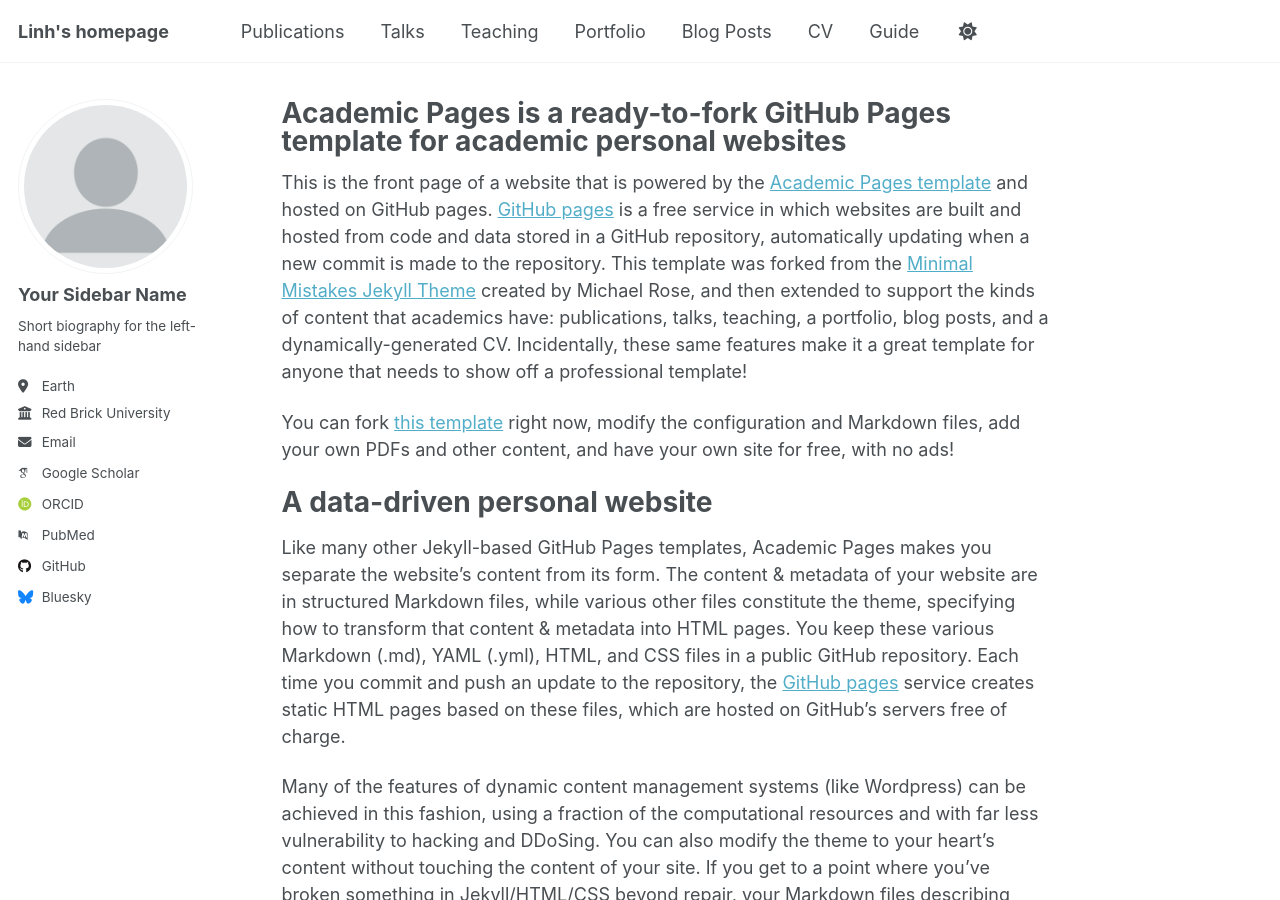
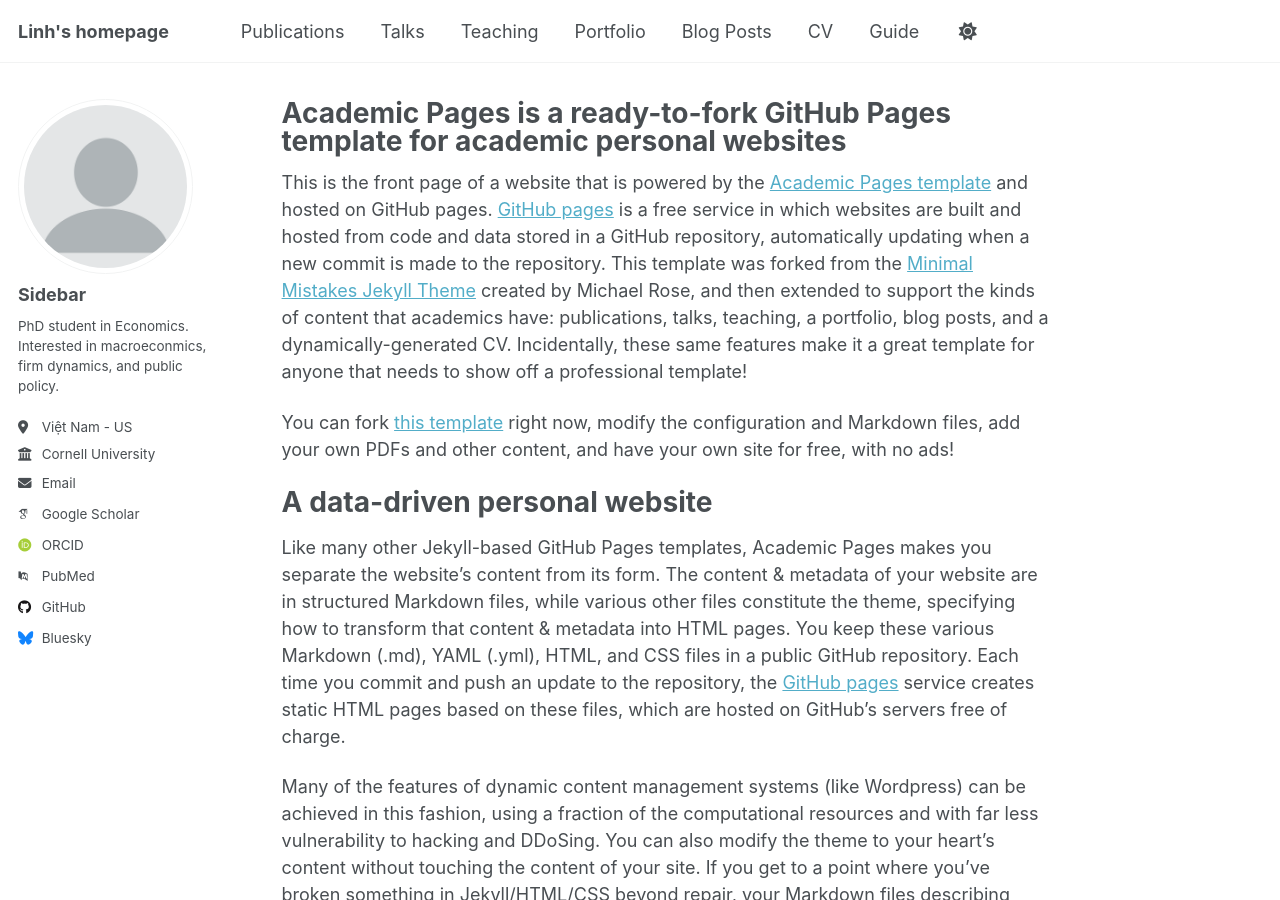
Before and after one commit to npl-nguyen/nguyen-ngoc-phuong-linh, a Jekyll site: the page built from _pages/about.md, in a window 1280 px wide and 900 px high. Built offline with Jekyll 4.4.1, drawn with Linux system fonts in a browser that asks for light colours; some web fonts are replaced; a script that is not in the unit is left out.

Commit message:
Update _config.yml

```diff
--- a/_config.yml
+++ b/_config.yml
@@ -23,11 +23,11 @@ repository               : "academicpages/academicpages.github.io"
 author:
   # Biographic information
   avatar           : "profile.png"
-  name             : "Your Sidebar Name"
+  name             : "Sidebar"
   pronouns         : # example: "she/her"
-  bio              : "Short biography for the left-hand sidebar"
-  location         : "Earth"
-  employer         : "Red Brick University"
+  bio              : "PhD student in Economics. Interested in macroeconmics, firm dynamics, and public policy."
+  location         : "Việt Nam - US"
+  employer         : "Cornell University"
   uri              : # URL
   email            : "none@example.org"
 
```
